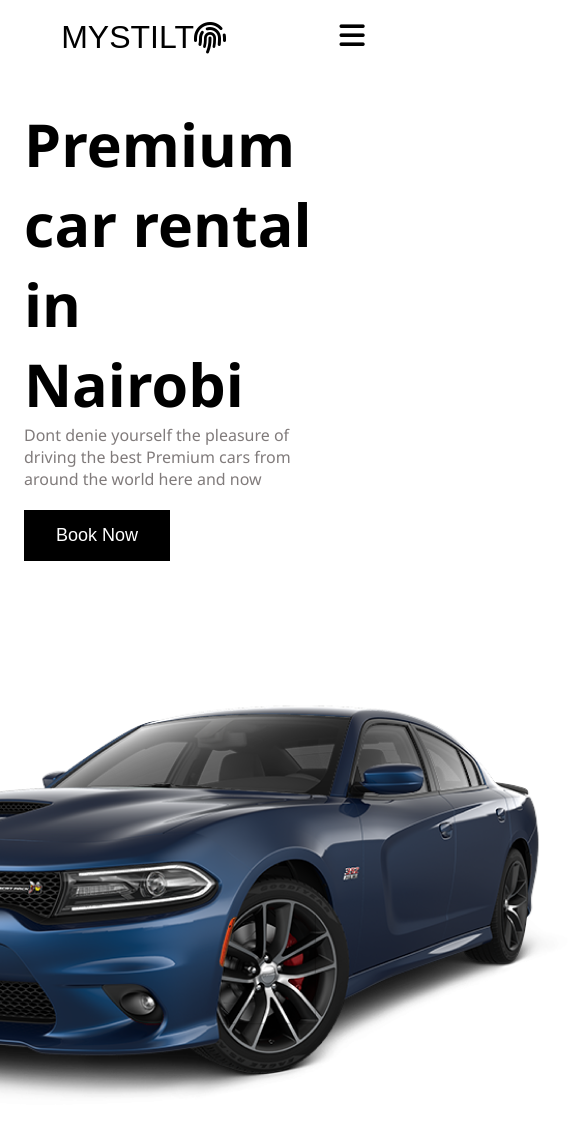
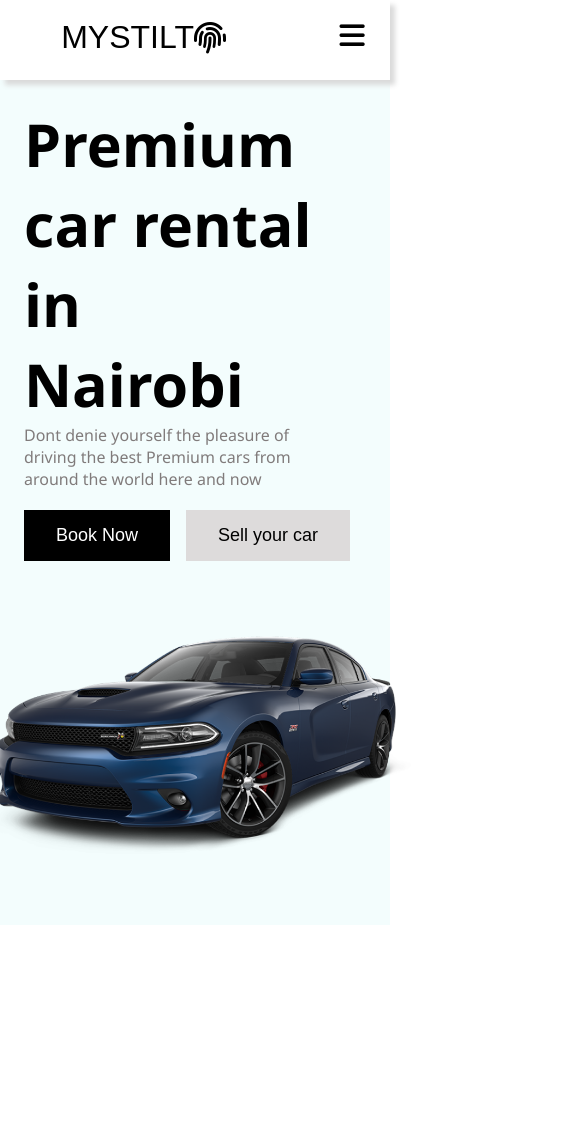
Before and after one commit to emanikor/car-sacco-mini-dl, a React (Create React App) app: page / in a window 390 px wide. Shown: the top 1134 px of the page, 585 px wide, since content can reach past the window. After the commit the page ends 925 px from the top, so only its background shows below. Built offline with nearby package versions, Linux system fonts and the light colour scheme.

Commit message:
Add files via upload

```diff
--- a/src/Components/Bookings.css
+++ b/src/Components/Bookings.css
@@ -2,7 +2,7 @@
     display: flex;
     justify-content: center;
     align-items: center;
-
+    background-color: rgb(243, 253, 253);
 
   }
 
--- a/src/Components/CardCard.css
+++ b/src/Components/CardCard.css
@@ -22,7 +22,7 @@
     flex-direction: column;
     align-items: center;
     width: 100%;
-    background-color: #e4e3e3;
+    background-color: rgb(243, 253, 253);
   }
 
   .card-grid {
--- a/src/Components/Hero.css
+++ b/src/Components/Hero.css
@@ -3,6 +3,7 @@
     color: #000000;
     position: relative;
     padding-bottom: 1rem;
+    background-color: rgb(243, 253, 253);
 }
 .hero-container{
     display: flex;
@@ -30,6 +31,11 @@
     padding: 13px 20px ;
     border-radius: none;
 }
+.heros-btn{
+  display: flex;
+  justify-content: center;
+gap: 1rem;
+}
 .btnHero{
     cursor: pointer;
     color: #ffffff;
@@ -39,6 +45,17 @@
     padding:15px 2rem;
  margin-top: 20px;
 }
+.btnHero2{
+    cursor: pointer;
+    color: #000000;
+    background-color: #dddbdb;
+   border-color: #242424;
+    border:none;
+    font-size: 18px;
+    padding:15px 2rem;
+ margin-top: 20px;
+}
+
 .btnHero:hover {
     transition: all 0.3s ease-out;
     background: #fff;
@@ -60,3 +77,27 @@
 span{
     color: blue;
 }
+@media (max-width: 768px) {
+    .about-content {
+      flex-direction: column;
+      gap:1rem;
+    }
+
+    .about-text {
+      margin-top: 30px; /* Add margin on top for better separation */
+    }
+    .image-container img{
+        width: 500px;
+        height: auto;
+        padding-left: 3rem;
+        /* padding: 47px 30px ;
+        border-radius: 8px; */
+      }
+      .right-hero{
+        /* padding-right: 3rem; */
+        margin-top: 4px;
+
+    }
+
+
+  }
--- a/src/Components/Hero.js
+++ b/src/Components/Hero.js
@@ -16,11 +16,14 @@ function Hero() {
           <span className='flexColStart hero-text'>Dont denie yourself the pleasure
             of driving the best Premium cars from around the world here and now
           </span>
+          <div className='heros-btn'>
         <button className='btnHero'>Book Now</button>
+        <button className='btnHero2'>Sell your car</button>
+        </div>
         </div>
 
         <div className='flexCenter right-hero'>
-         <div className='image-container'>
+         <div className='flexCenter image-container'>
          <img src={dodge}
          alt="car"
          className="hero-car-section"
--- a/src/Components/Navbar.css
+++ b/src/Components/Navbar.css
@@ -1,6 +1,4 @@
 .navbar {
-
-
     display: flex;
     justify-content: center;
     align-items: center;
@@ -8,6 +6,8 @@
     position: sticky;
     top: 0;
     z-index: 999;
+    background-color: #ffffff;
+    box-shadow: 5px 5px 5px rgb(218, 218, 218);
   }
 
   .navbar-container {
```
Also changed, not shown: src/Components/About.css (added, +69 -0 lines), src/Components/About.js (added, +30 -0 lines).
